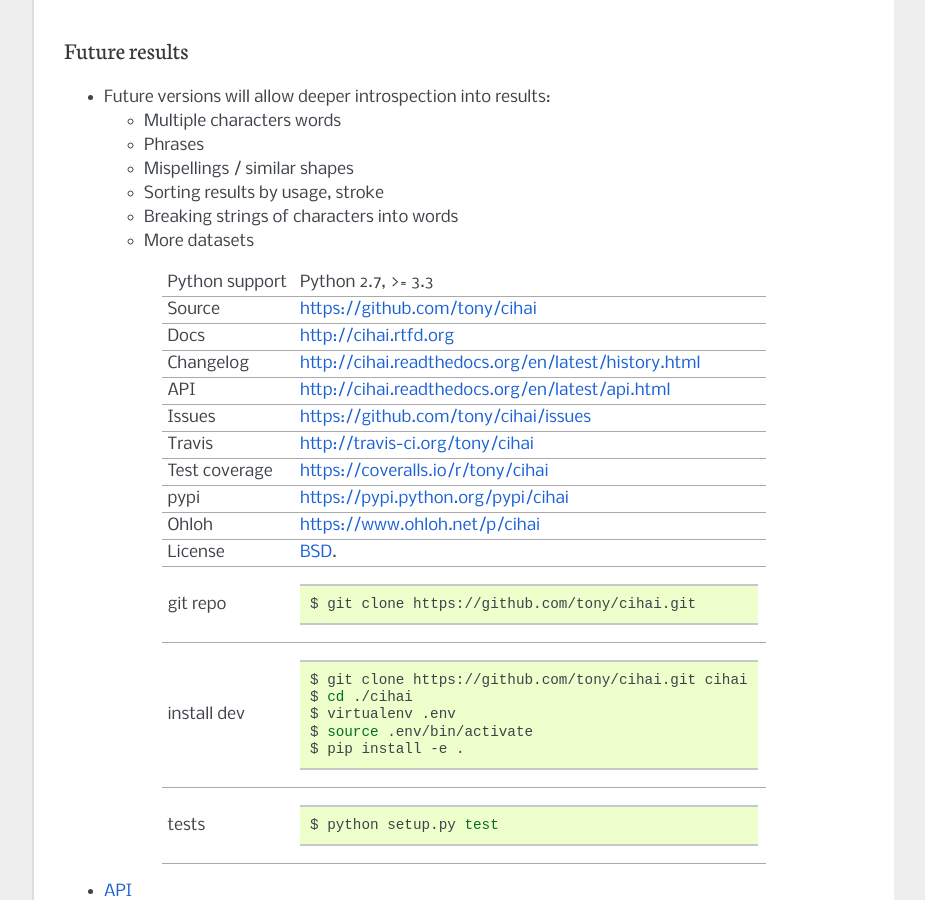
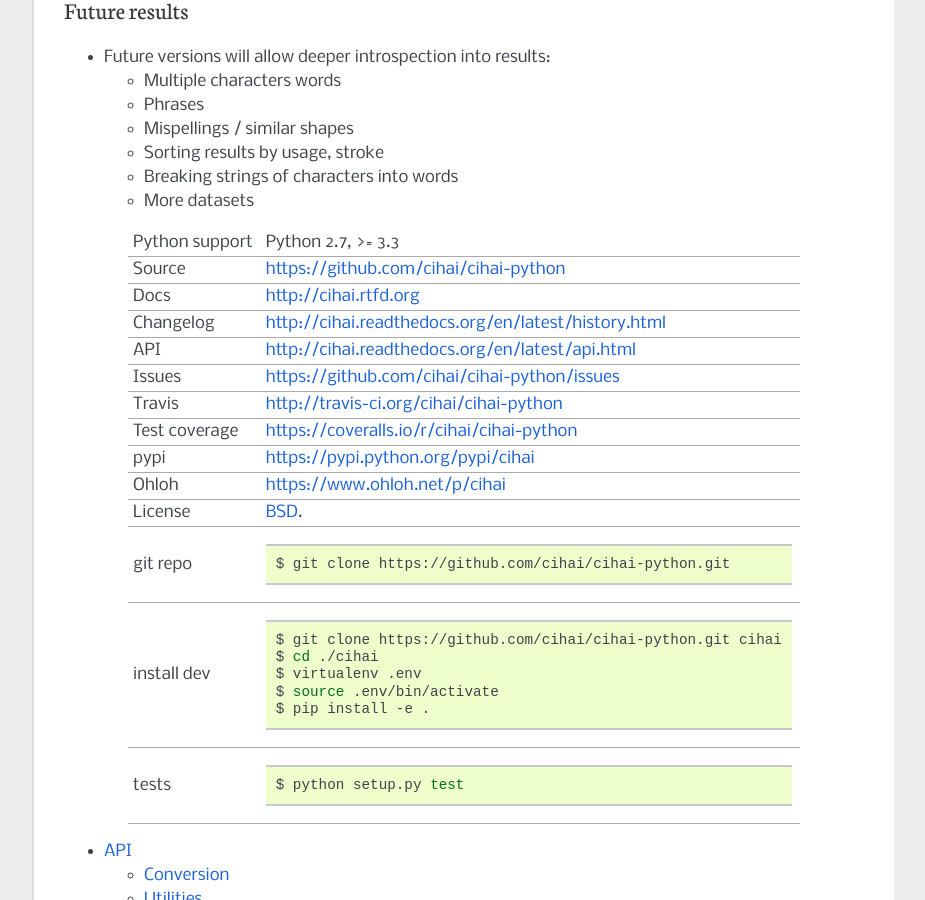
Before and after one commit to cihai/cihai, a Sphinx documentation site: the page built from doc/index.rst, in a window 1280 px wide and 900 px high, scrolled down 1194 px. Shown: the whole window, without its empty margins (198-1123 px from the left). Built offline with Sphinx 7.4.7, drawn with Linux system fonts in a browser that asks for light colours; some of the changed lines change nothing that is shown; some of the changed text lies outside the part shown.

Commit message:
Update tmuxp files. README, doc conf.

```diff
--- a/README.rst
+++ b/README.rst
@@ -1,13 +1,11 @@
-.. image:: https://travis-ci.org/tony/cihai.png?branch=master
-    :target: https://travis-ci.org/tony/cihai
+.. image:: https://travis-ci.org/cihai/cihai-python.png?branch=master
+    :target: https://travis-ci.org/cihai/cihai-python
 
 .. image:: https://badge.fury.io/py/cihai.png
     :target: http://badge.fury.io/py/cihai
 
-.. image:: https://coveralls.io/repos/tony/cihai/badge.png?branch=master
-    :target: https://coveralls.io/r/tony/cihai?branch=master
-
-**This project will soon move to the https://github.com/cihai group.**
+.. image:: https://coveralls.io/repos/cihai/cihai-python/badge.png?branch=master
+    :target: https://coveralls.io/r/cihai/cihai-python?branch=master
 
 **This project will soon be split into:**
 
@@ -74,8 +72,8 @@
   - Breaking strings of characters into words
   - More datasets
 
-.. _Travis Builds: https://travis-ci.org/tony/cihai/builds
-.. _Revision History: https://github.com/tony/cihai/commits/master
+.. _Travis Builds: https://travis-ci.org/cihai/cihai-python/builds
+.. _Revision History: https://github.com/cihai/cihai-python/commits/master
 .. _cjklib: http://cjklib.org/0.3/
 .. _current datasets: http://cihai.readthedocs.org/en/latest/api.html#datasets
 .. _Extending: http://cihai.readthedocs.org/en/latest/extending.html
@@ -84,22 +82,22 @@
 
 ==============  ==========================================================
 Python support  Python 2.7, >= 3.3
-Source          https://github.com/tony/cihai
+Source          https://github.com/cihai/cihai-python
 Docs            http://cihai.rtfd.org
 Changelog       http://cihai.readthedocs.org/en/latest/history.html
 API             http://cihai.readthedocs.org/en/latest/api.html
-Issues          https://github.com/tony/cihai/issues
-Travis          http://travis-ci.org/tony/cihai
-Test coverage   https://coveralls.io/r/tony/cihai
+Issues          https://github.com/cihai/cihai-python/issues
+Travis          http://travis-ci.org/cihai/cihai-python
+Test coverage   https://coveralls.io/r/cihai/cihai-python
 pypi            https://pypi.python.org/pypi/cihai
 Ohloh           https://www.ohloh.net/p/cihai
 License         `BSD`_.
 git repo        .. code-block:: bash
 
-                    $ git clone https://github.com/tony/cihai.git
+                    $ git clone https://github.com/cihai/cihai-python.git
 install dev     .. code-block:: bash
 
-                    $ git clone https://github.com/tony/cihai.git cihai
+                    $ git clone https://github.com/cihai/cihai-python.git cihai
                     $ cd ./cihai
                     $ virtualenv .env
                     $ source .env/bin/activate
--- a/doc/conf.py
+++ b/doc/conf.py
@@ -267,7 +267,10 @@
 intersphinx_mapping = {
     'http://docs.python.org/': None,
     'http://sphinx.readthedocs.org/en/latest/': None,
-    'http://sqlalchemy.readthedocs.org/en/latest/': None
+    'http://sqlalchemy.readthedocs.org/en/latest/': None,
+    'cihai': ('http://cihai.readthedocs.org/en/latest/', None),
+    'cihai-python': ('http://cihai-python.readthedocs.org/en/latest/', None),
+    'cihaidata-unihan': ('http://cihaidata-unihan.readthedocs.org/en/latest/', None),
 }
 
 # section names - optional
```
Also changed, not shown: .tmuxp-py3.yaml, .tmuxp.yaml.
